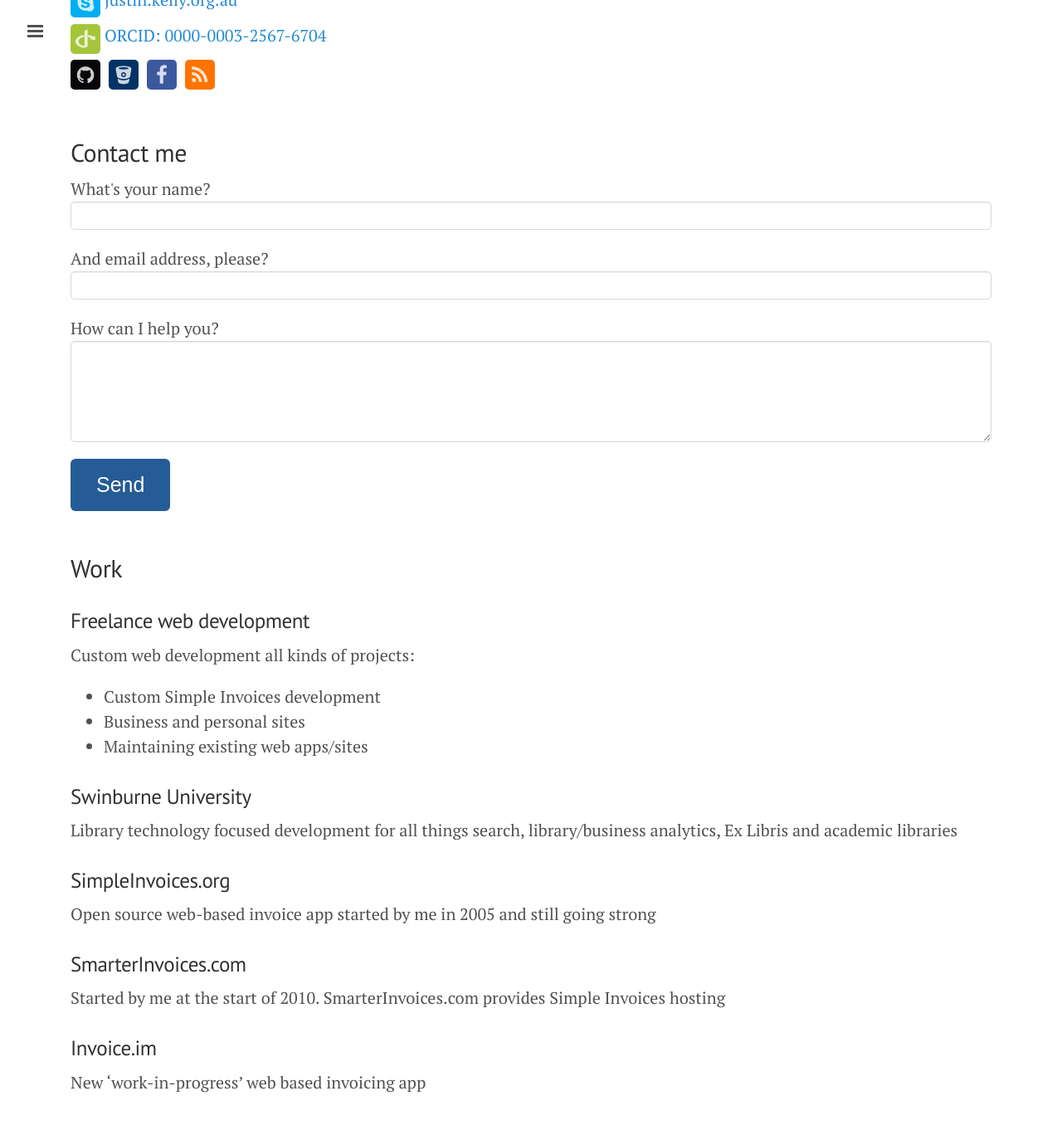
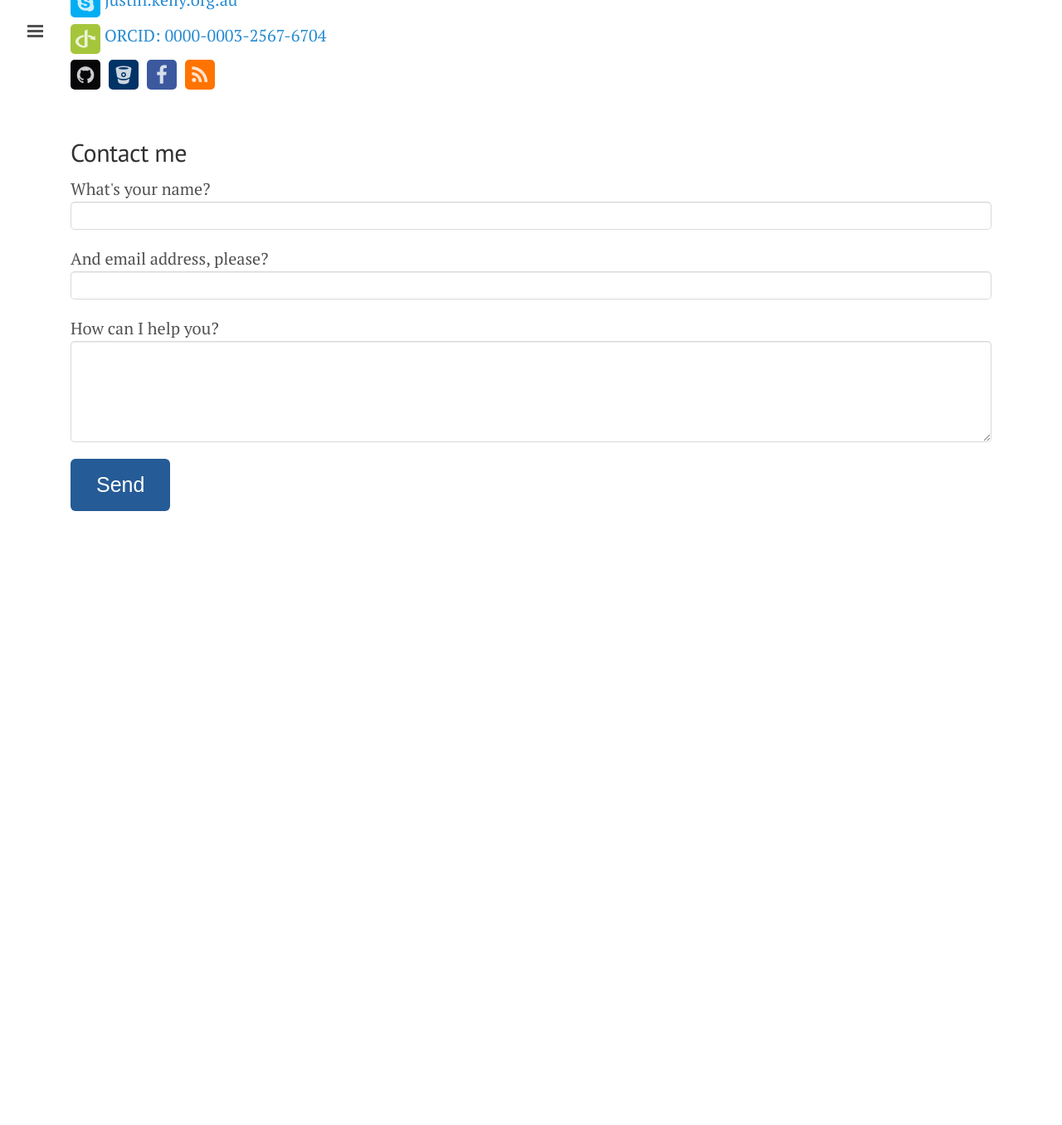
Before and after one commit to justinkelly/justinkelly.github.io, a Jekyll site: the page built from about/index.markdown, in a window 1280 px wide and 1400 px high, scrolled down 889 px. Shown: the top 1356 px of the window at 83% size. Built offline with Jekyll 4.4.1, drawn with Linux system fonts in a browser that asks for light colours; nearby versions of some CDN libraries; after the commit the page ends 1585 px from its top, so only the background shows below that.

Commit message:
Update index.markdown

```diff
--- a/about/index.markdown
+++ b/about/index.markdown
@@ -103,31 +103,3 @@
       <input type="submit" class="btn btn-lg" value="Send">
     </div>
   </form>
-
-<br />
-
-## Work
-
-### Freelance web development
-
-Custom web development all kinds of projects:
-
-* Custom Simple Invoices development
-* Business and personal sites
-* Maintaining existing web apps/sites
-
-### Swinburne University
-
-Library technology focused development for all things search, library/business analytics, Ex Libris and academic libraries
-
-### SimpleInvoices.org
-
-Open source web-based invoice app started by me in 2005 and still going strong
-
-### SmarterInvoices.com
-
-Started by me at the start of 2010. SmarterInvoices.com provides Simple Invoices hosting
-
-### Invoice.im
-
-New 'work-in-progress' web based invoicing app
```
